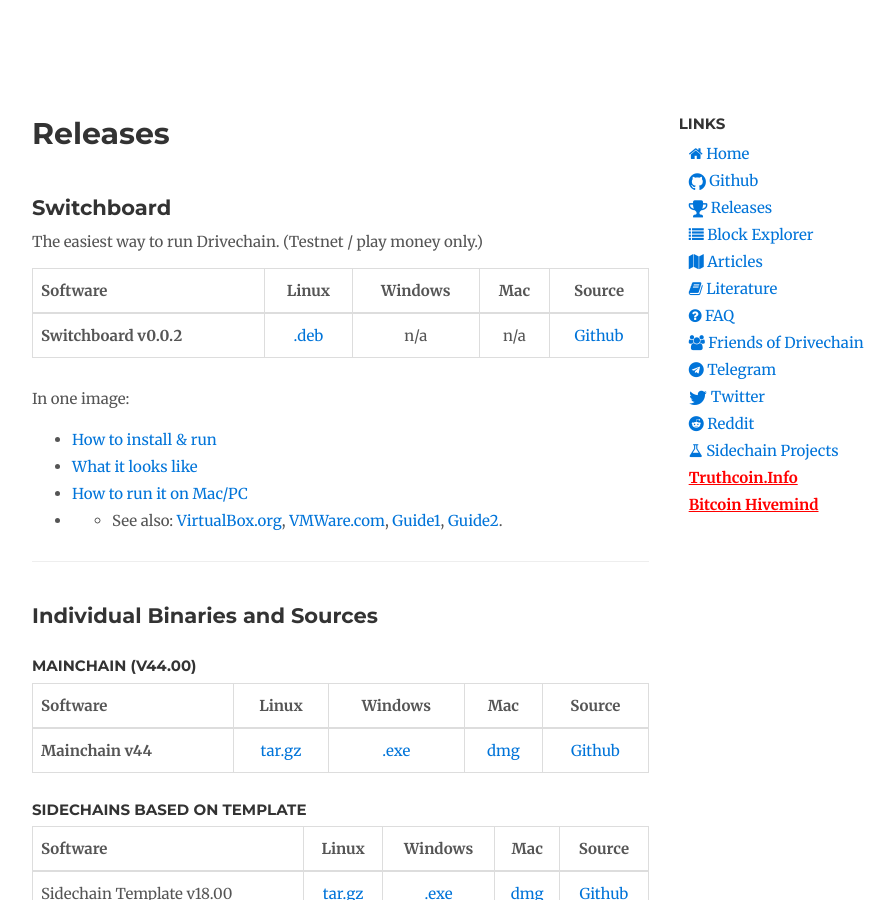
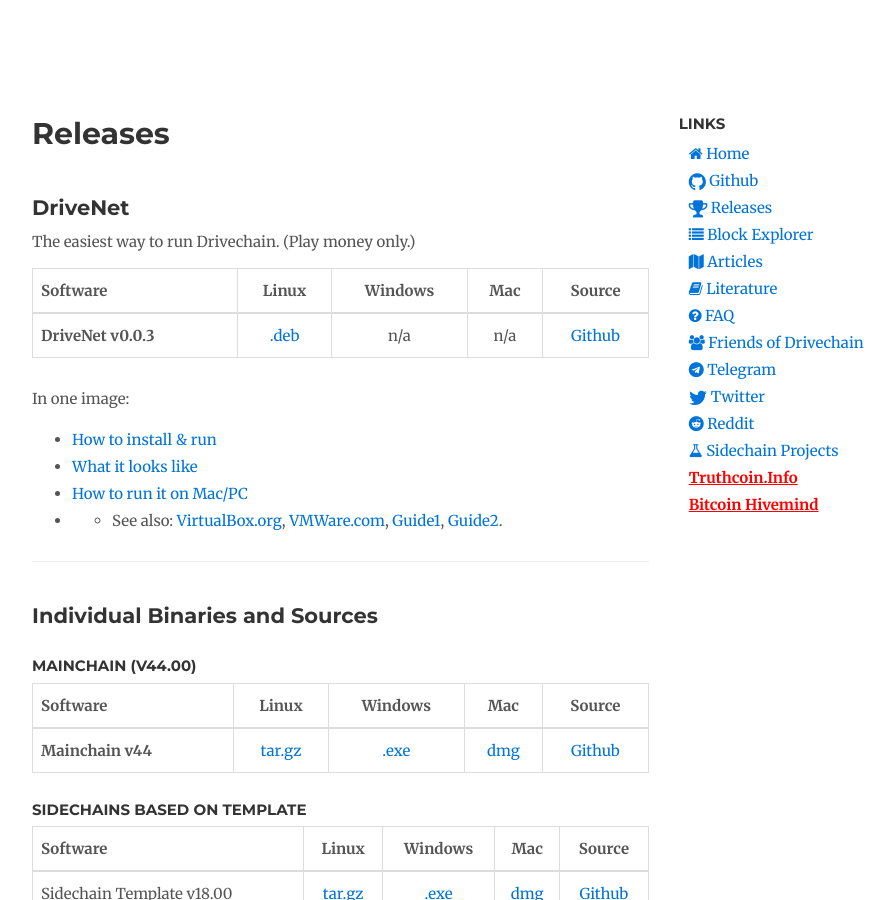
Before and after one commit to drivechain-project/drivechain.info, a Jekyll site: the page built from releases/index.md, in a window 1280 px wide and 900 px high. Shown: the whole window, without its empty margins (138-1032 px from the left). Built offline with Jekyll 4.4.1, drawn with Linux system fonts in a browser that asks for light colours; our own code applies the rules of GitHub Pages for plain Markdown files; comment, search, counter and statistics services are not loaded.

Commit message:
update switchboard

```diff
--- a/releases/index.md
+++ b/releases/index.md
@@ -4,13 +4,13 @@
 ---
 
 
-## Switchboard
+## DriveNet
 
-The easiest way to run Drivechain. (Testnet / play money only.)
+The easiest way to run Drivechain. (Play money only.)
 
 |Software|Linux|Windows|Mac|Source|
 |--------|:---:|:-----:|:-:|:----:|
-|**Switchboard v0.0.2**|[.deb](/releases/switchboard/switchboard-gui_0.0.2_amd64.deb)|n/a|n/a|[Github](https://github.com/nchashch/switchboard-gui/)|
+|**DriveNet v0.0.3**|[.deb](/releases/switchboard/drivenet_0.0.3_amd64.deb)|n/a|n/a|[Github](https://github.com/nchashch/switchboard-gui/)|
 
 In one image:
 
```
Also changed, not shown: releases/switchboard/install-instructions.png, 1 other file.
